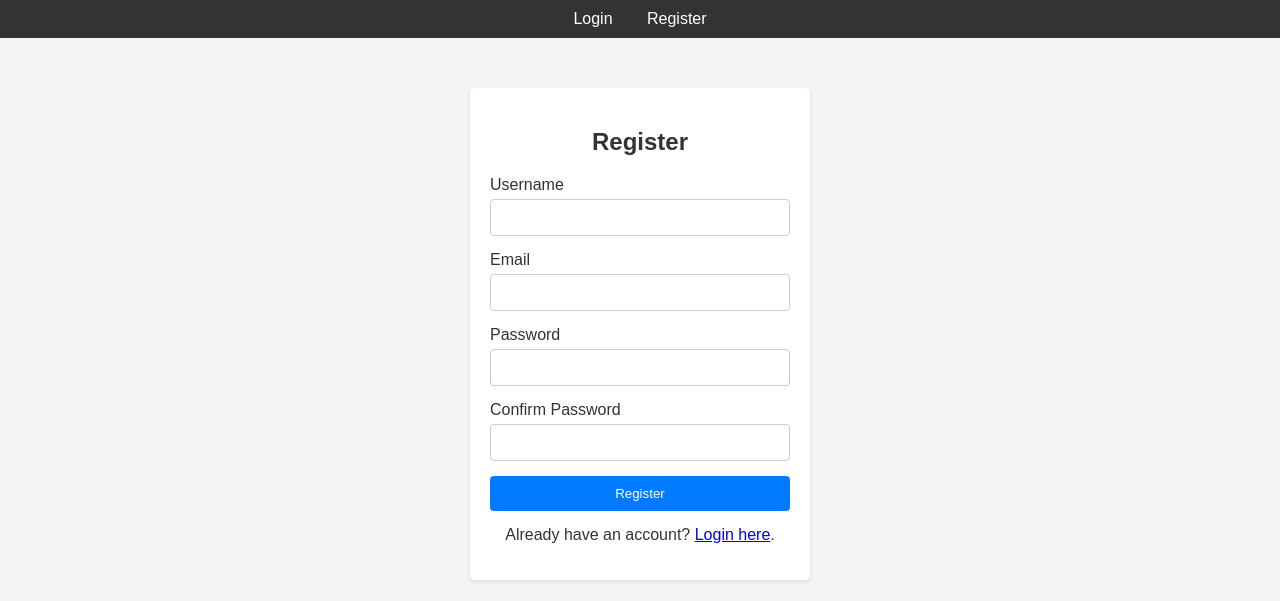
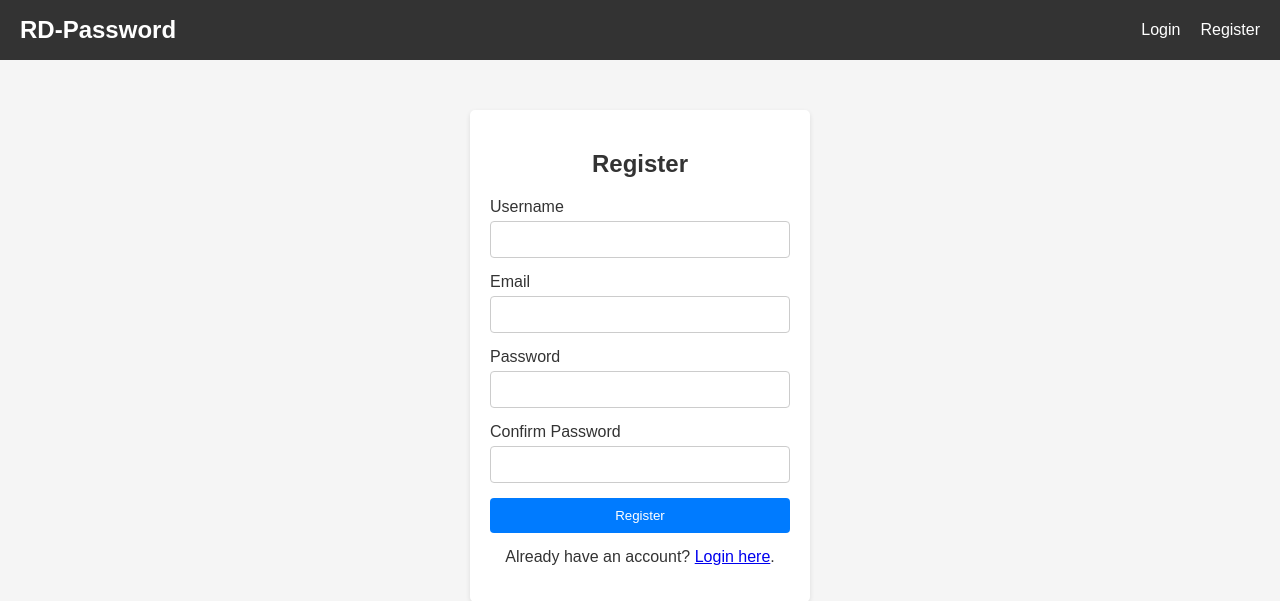
Before and after one commit to rhinowebrs/diplomski, a Flask app: page /register in a window 1280 px wide. Shown: the top 601 px of the page. Run offline with Flask 3, Linux system fonts and the light colour scheme.

Commit message:
Changes;

```diff
--- a/app/static/css/main.css
+++ b/app/static/css/main.css
@@ -7,19 +7,40 @@ body {
 }
 
 header nav {
+    width: 100%;
+    height: 60px;
     background: #333;
     color: #fff;
-    padding: 10px;
+    padding: 0 20px;
     text-align: center;
+    display: flex;
+    justify-content: space-between;
+    align-items: center;
+    box-sizing: border-box;
 }
 
-header nav a {
+.nav-left a {
     color: #fff;
-    margin: 0 15px;
     text-decoration: none;
+    font-size: 24px;
+    font-weight: bold;
 }
 
-header nav a:hover {
+.nav-right {
+
+    display: flex;
+    gap: 20px;
+
+}
+
+.nav-right a {
+
+    color: #fff;
+    text-decoration: none;
+
+}
+
+.nav-right a:hover {
     text-decoration: underline;
 }
 
--- a/app/templates/base.html
+++ b/app/templates/base.html
@@ -10,11 +10,22 @@
     <header>
         <nav>
             {% if current_user.is_authenticated %}
+            <div class="nav-left">
+                <a href="{{ url_for('main.landing') }}">RD-Password</a>
+            </div>
+            <div class="nav-right">
                 <a href="{{ url_for('main.landing') }}">Home</a>
                 <a href="{{ url_for('main.logout') }}">Logout</a>
+            </div>
+
             {% else %}
+            <div class="nav-left">
+                <a href="{{ url_for('main.landing') }}">RD-Password</a>
+            </div>
+            <div class="nav-right">
                 <a href="{{ url_for('main.login') }}">Login</a>
                 <a href="{{ url_for('main.register') }}">Register</a>
+            </div>
             {% endif %}
         </nav>
     </header>
```
